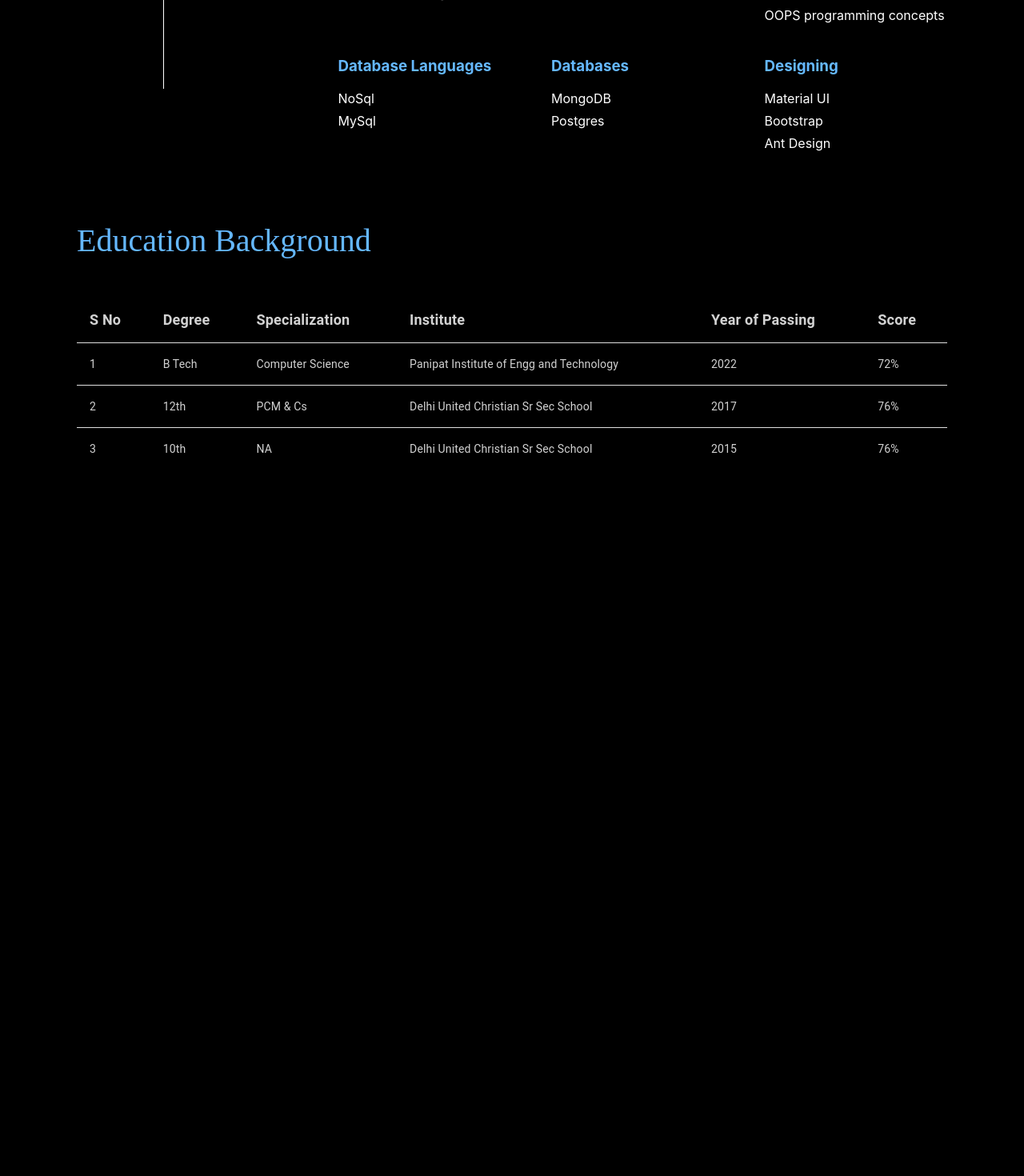
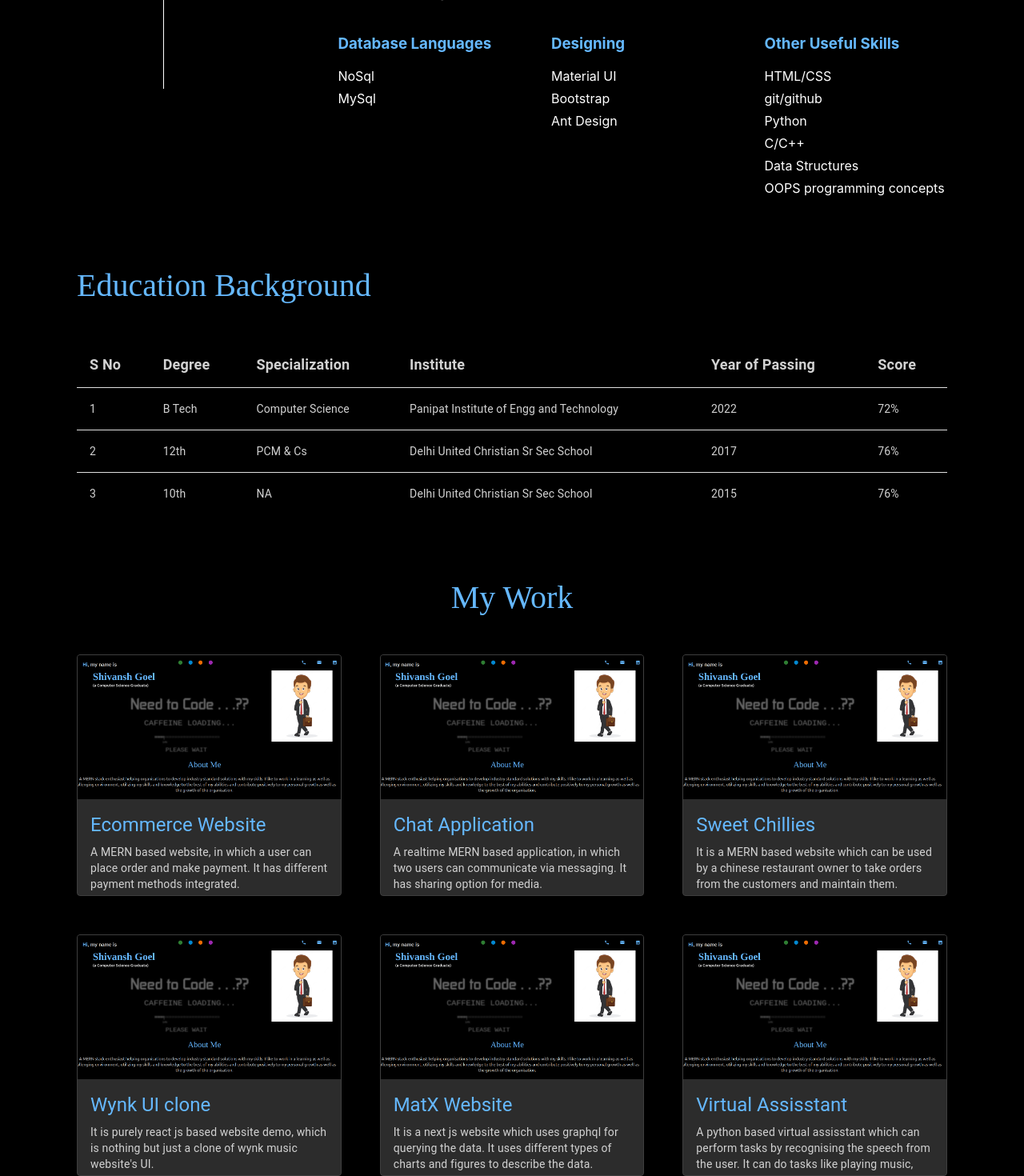
Before and after one commit to shivanshious/personal_portfolio, a React (Create React App) app: page / in a window 1280 px wide. Shown: the part 1070-2540 px from the top of the page at 80% size. Before the commit the page ends 1657 px from the top, so only its background shows below. Built offline with nearby package versions, Linux system fonts and the light colour scheme; the HTML template or start-up script is replaced by a standard one.

Commit message:
project cards added

```diff
--- a/src/components/CoverInfo.js
+++ b/src/components/CoverInfo.js
@@ -15,7 +15,7 @@ const CoverInfo = () => {
       setScrollImg(true)
     }
     window.addEventListener("scroll", () => {
-      setScroll(window.scrollY == 0);
+      setScroll(window.scrollY === 0);
     });
     window.addEventListener("scroll", () => {
       setScrollImg(window.scrollY < 90);
--- a/src/components/EducationTable.js
+++ b/src/components/EducationTable.js
@@ -14,9 +14,10 @@ const EducationTable = () => {
         <Table sx={{ minWidth: 650 }} aria-label="simple table">
           <TableHead>
             <TableRow>
-              {educationTableHeadings.map((heading) => {
+              {educationTableHeadings.map((heading,idx) => {
                 return (
                   <TableCell
+                  id={idx}
                     sx={{
                       color: "rgb(210,210,210)",
                       fontSize: "large",
@@ -30,18 +31,19 @@ const EducationTable = () => {
             </TableRow>
           </TableHead>
           <TableBody>
-            {educationTableData.map((row, idx) => (
+            {educationTableData.map((row) => (
               <TableRow
-                key={idx}
+                key={row[0]}
                 sx={{ "&:last-child td, &:last-child th": { border: 0 } }}
               >
-                {row.map((item) => {
+                {row.map((item,idx) => {
                   return (
                     <TableCell
                       align="left"
                       sx={{
                         color: "rgb(210,210,210)",
                       }}
+                      id={idx}
                     >
                       {item}
                     </TableCell>
--- a/src/components/Header.js
+++ b/src/components/Header.js
@@ -14,7 +14,7 @@ const Header = () => {
       setScroll(true);
     }
     window.addEventListener("scroll", () => {
-      setScroll(window.scrollY == 0);
+      setScroll(window.scrollY === 0);
     });
   }, []);
 
--- /dev/null
+++ b/src/components/ProjectCard.js
@@ -0,0 +1,61 @@
+import React, { useEffect, useState } from "react";
+import Card from "@mui/material/Card";
+import CardContent from "@mui/material/CardContent";
+import CardMedia from "@mui/material/CardMedia";
+import Typography from "@mui/material/Typography";
+import { CardActionArea } from "@mui/material";
+
+const ProjectCard = ({ project }) => {
+  const [scroll, setScroll] = useState(false);
+
+  useEffect(() => {
+    if (window.scrollY === 0) {
+      setScroll(true);
+    }
+    window.addEventListener("scroll", () => {
+      setScroll(window.scrollY > 1200);
+    });
+  }, []);
+  return (
+    <>
+      <Card
+        sx={{
+          height: "300px",
+          backgroundColor: "#2c2c2c",
+          border: "1px solid #3e3e3e",
+        }}
+        className={`${scroll ? "animate__animated animate__slideInUp" : ""}`}
+      >
+        <CardActionArea>
+          <CardMedia
+            component="img"
+            height="180"
+            image={require(`../Images/projectImages/${
+              project.imgUrl ? project.imgUrl : "test.png"
+            }`)}
+            alt="green iguana"
+          />
+          <CardContent>
+            <Typography
+              gutterBottom
+              variant="h5"
+              component="div"
+              style={{ color: "#65b8ff" }}
+            >
+              {project.name}
+            </Typography>
+            <Typography
+              variant="body2"
+              color="text.secondary"
+              style={{ color: "rgb(210,210,210)" }}
+            >
+              {project.shortDesc}
+            </Typography>
+          </CardContent>
+        </CardActionArea>
+      </Card>
+    </>
+  );
+};
+
+export default ProjectCard;
--- /dev/null
+++ b/src/components/Projects.js
@@ -0,0 +1,33 @@
+import React from "react";
+import styles from "../styles/project.module.css";
+import Grid from "@mui/material/Grid";
+import Box from "@mui/material/Box";
+import ProjectCard from "./ProjectCard";
+import { projectsData } from "../constants/projectsData";
+
+const Projects = () => {
+  return (
+    <>
+      <div className={`${styles.projects_container} container`}>
+        <p className={`${styles.projects_heading}`}>My Work</p>
+        <Box sx={{ width: "100%", marginTop: "3rem" }}>
+          <Grid
+            container
+            rowSpacing={6}
+            columnSpacing={{ xs: 10, sm: 10, md: 6 }}
+          >
+            {projectsData.map((project, idx) => {
+              return (
+                <Grid item xs={4}>
+                  <ProjectCard project={project} />
+                </Grid>
+              );
+            })}
+          </Grid>
+        </Box>
+      </div>
+    </>
+  );
+};
+
+export default Projects;
--- a/src/components/Skills.js
+++ b/src/components/Skills.js
@@ -1,5 +1,5 @@
 import React, { useEffect, useState } from "react";
-import { technicalSkills } from "../constants/data";
+import { technicalSkills1, technicalSkills2 } from "../constants/data";
 import styles from "../styles/skills.module.css";
 import "animate.css";
 import SkillBox from "./SkillBox";
@@ -24,7 +24,7 @@ const Skills = () => {
                   scroll ? "animate__animated animate__fadeInUp" : ""
                 }`}
               >
-                {technicalSkills.text}
+                Technical Skills
               </p>
             </div>
             <div className={`${styles.heading_container_extra}`}></div>
@@ -37,18 +37,15 @@ const Skills = () => {
                   : ""
               }`}
             >
-              <SkillBox
-                heading={technicalSkills.frontend.heading}
-                technologies={technicalSkills.frontend.technologies}
-              />
-              <SkillBox
-                heading={technicalSkills.backend.heading}
-                technologies={technicalSkills.backend.technologies}
-              />
-              <SkillBox
-                heading={technicalSkills.otherSkills.heading}
-                technologies={technicalSkills.otherSkills.technologies}
-              />
+              {technicalSkills1.map((item, idx) => {
+                return (
+                  <SkillBox
+                    id={idx}
+                    heading={item.heading}
+                    technologies={item.technologies}
+                  />
+                );
+              })}
             </div>
             <div
               className={`${styles.skills_holder} ${
@@ -57,18 +54,15 @@ const Skills = () => {
                   : ""
               }`}
             >
-              <SkillBox
-                heading={technicalSkills.db_lang.heading}
-                technologies={technicalSkills.db_lang.technologies}
-              />
-              <SkillBox
-                heading={technicalSkills.db.heading}
-                technologies={technicalSkills.db.technologies}
-              />
-              <SkillBox
-                heading={technicalSkills.designing.heading}
-                technologies={technicalSkills.designing.technologies}
-              />
+              {technicalSkills2.map((item, idx) => {
+                return (
+                  <SkillBox
+                    id={idx}
+                    heading={item.heading}
+                    technologies={item.technologies}
+                  />
+                );
+              })}
             </div>
           </div>
         </div>
--- a/src/constants/data.js
+++ b/src/constants/data.js
@@ -10,9 +10,8 @@ export const designation = {
   text: "a Computer Science Graduate",
 };
 
-export const technicalSkills = {
-  text: "Technical Skills",
-  frontend: {
+export const technicalSkills1 = [
+  {
     heading: "Frontend",
     technologies: [
       "React Js",
@@ -22,23 +21,26 @@ export const technicalSkills = {
       "React Native (Beginner)",
     ],
   },
-  backend: {
+  {
     heading: "Backend",
     technologies: ["Node Js", "Express Js", "Moleculer Js"],
   },
-  db: {
+  {
     heading: "Databases",
     technologies: ["MongoDB", "Postgres"],
   },
-  db_lang: {
+];
+
+export const technicalSkills2 = [
+  {
     heading: "Database Languages",
     technologies: ["NoSql", "MySql"],
   },
-  designing: {
+  {
     heading: "Designing",
     technologies: ["Material UI", "Bootstrap", "Ant Design"],
   },
-  otherSkills: {
+  {
     heading: "Other Useful Skills",
     technologies: [
       "HTML/CSS",
@@ -49,7 +51,7 @@ export const technicalSkills = {
       "OOPS programming concepts",
     ],
   },
-};
+];
 
 export const educationTableHeadings = [
   "S No",
--- /dev/null
+++ b/src/constants/projectsData.js
@@ -0,0 +1,33 @@
+export const projectsData = [
+  {
+    name: "Ecommerce Website",
+    shortDesc:
+      "A MERN based website, in which a user can place order and make payment. It has different payment methods integrated.",
+    imgUrl: "test.png",
+  },
+  {
+    name: "Chat Application",
+    shortDesc:
+      "A realtime MERN based application, in which two users can communicate via messaging. It has sharing option for media.",
+  },
+  {
+    name: "Sweet Chillies",
+    shortDesc:
+      "It is a MERN based website which can be used by a chinese restaurant owner to take orders from the customers and maintain them.",
+  },
+  {
+    name: "Wynk UI clone",
+    shortDesc:
+      "It is purely react js based website demo, which is nothing but just a clone of wynk music website's UI.",
+  },
+  {
+    name: "MatX Website",
+    shortDesc:
+      "It is a next js website which uses graphql for querying the data. It uses different types of charts and figures to describe the data.",
+  },
+  {
+    name: "Virtual Assisstant",
+    shortDesc:
+      "A python based virtual assisstant which can perform tasks by recognising the speech from the user. It can do tasks like playing music, search on wikipedia,etc.",
+  },
+];
--- a/src/pages/Homepage.js
+++ b/src/pages/Homepage.js
@@ -3,6 +3,7 @@ import About from "../components/About";
 import CoverInfo from "../components/CoverInfo";
 import Education from "../components/Education";
 import Header from "../components/Header";
+import Projects from "../components/Projects";
 import Skills from "../components/Skills";
 
 const Homepage = () => {
@@ -13,6 +14,7 @@ const Homepage = () => {
       <About />
       <Skills />
       <Education />
+      <Projects />
     </>
   );
 };
--- /dev/null
+++ b/src/styles/project.module.css
@@ -0,0 +1,10 @@
+.projects_container{
+    margin-top: 5rem;
+}
+.projects_heading{
+    color: #65b8ff;
+    font-family: serif;
+    font-size: 40px;
+    margin-bottom: 1rem;
+    text-align: center;
+}
```
Also changed, not shown: src/Images/projectImages/test.png (added).
